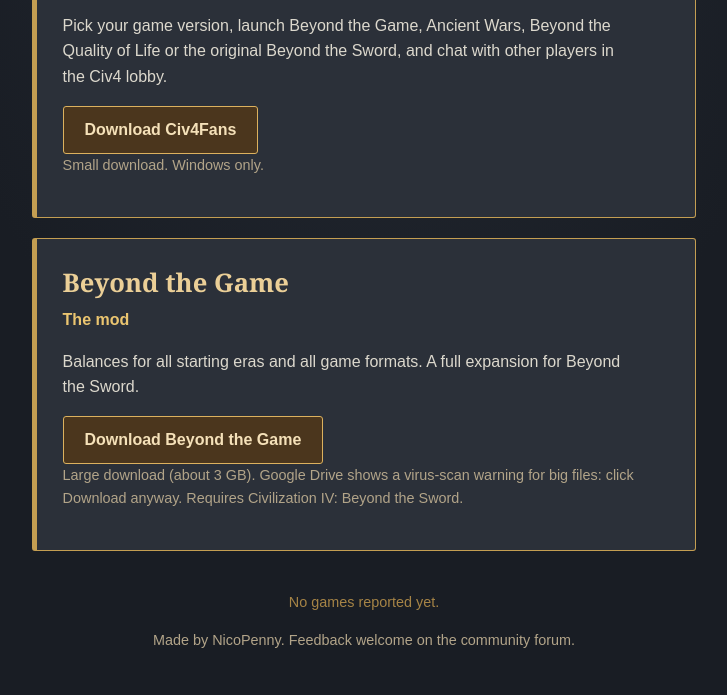
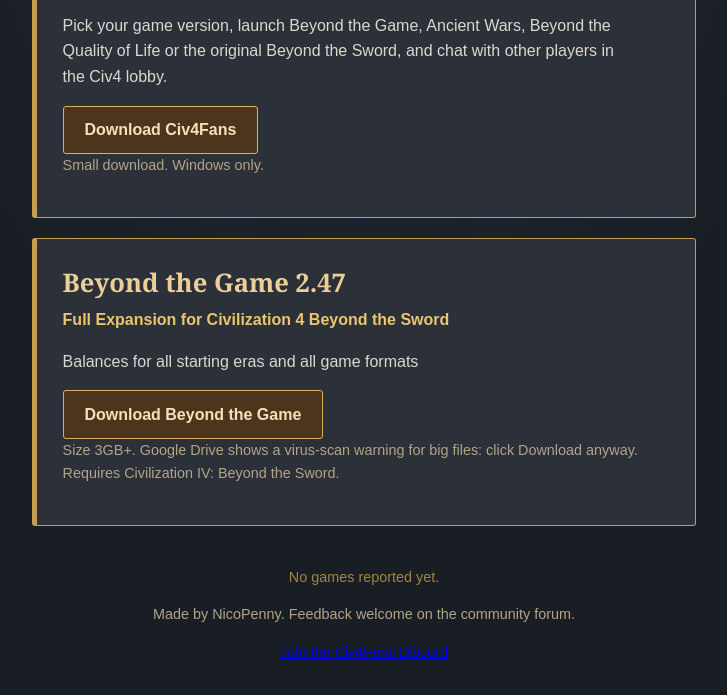
Before and after one commit to NicoPenny/Civ4Fans, a plain HTML site: page index.html in a window 1280 px wide. Shown: the part 349-1044 px from the top of the page, without its empty margins (276-1003 px from the left). Drawn offline with Linux system fonts and the light colour scheme.

Commit message:
Update Beyond the Game section details

```diff
--- a/index.html
+++ b/index.html
@@ -113,19 +113,21 @@
   </section>
 
   <section class="panel">
-    <h2>Beyond the Game</h2>
-    <p class="sub">The mod</p>
-    <p>Balances for all starting eras and all game formats. A full expansion for Beyond the Sword.</p>
+    <h2>Beyond the Game 2.47</h2>
+    <p class="sub">Full Expansion for Civilization 4 Beyond the Sword</p>
+    <p>Balances for all starting eras and all game formats</p>
     <!-- Paste your Google Drive sharing link between the quotes -->
     <a class="btn" href="https://drive.google.com/file/d/1LG1Y5_4I8MECB2cILaXU_PFwg9J1ocFp/view?usp=drive_link">Download Beyond the Game</a>
-    <p class="note">Large download (about 3 GB). Google Drive shows a virus-scan warning for big files: click Download anyway. Requires Civilization IV: Beyond the Sword.</p>
+    <p class="note">Size 3GB+. Google Drive shows a virus-scan warning for big files: click Download anyway. Requires Civilization IV: Beyond the Sword.</p>
   </section>
 
   <footer>
     <p class="status" id="status">No games reported yet.</p>
     <p>Made by NicoPenny. Feedback welcome on the community forum.</p>
+    <p><a href="https://discord.gg/GtBQZwr">Join the Civ4Fans Discord</a></p>
   </footer>
 </main>
+
 
 <script>
   // Phase 1 placeholder. When the ping endpoint exists, put its address here.
```
